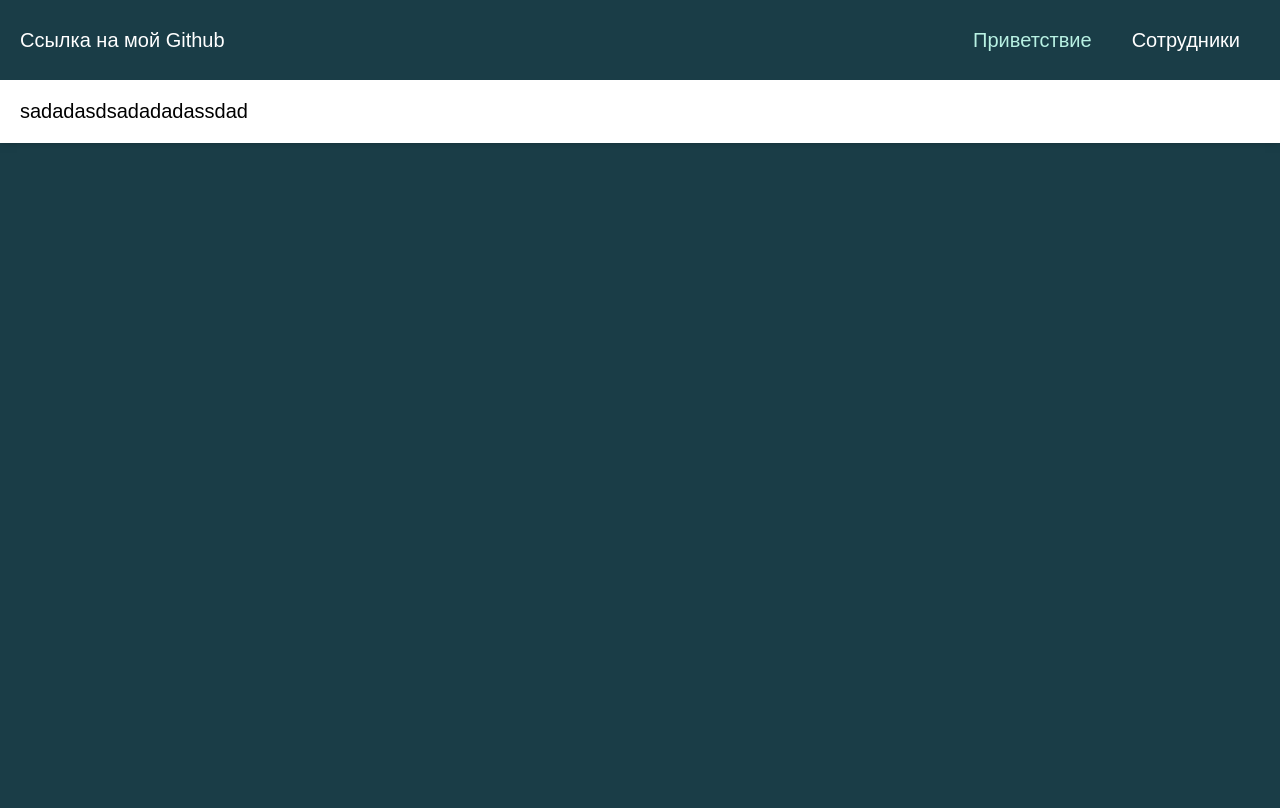
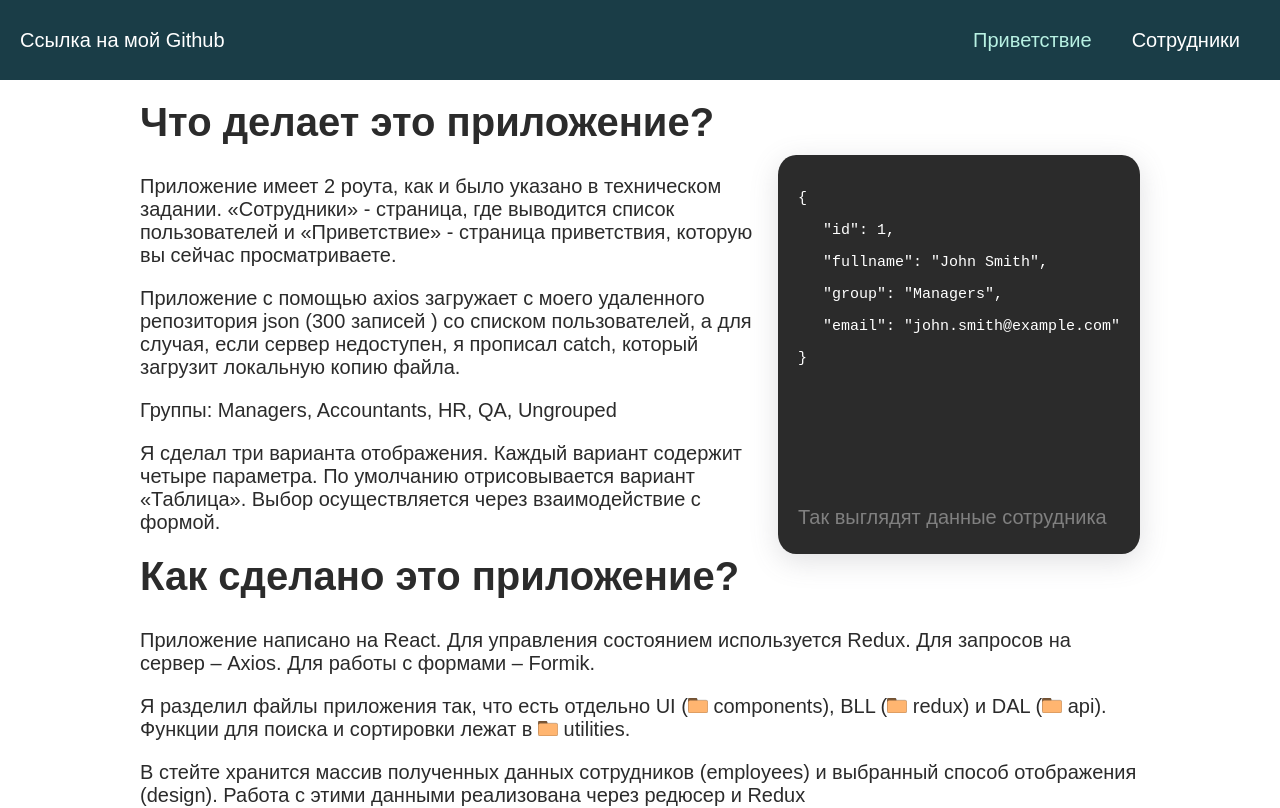
Before and after one commit to nougatcat/test-app, a React (Create React App) app: page /about in a window 1280 px wide. Shown: the top 808 px of the page. Built offline with nearby package versions, Linux system fonts and the light colour scheme.

Commit message:
Страница приветствия и Деление на контейнерную и презентационную компоненты

```diff
--- a/src/App.css
+++ b/src/App.css
@@ -2,7 +2,6 @@
   max-width: 1500px;
   min-width: 800px;
   margin: 0 auto;
-  box-shadow:0px -5px 10px 0px rgba(0, 0, 0, 0.8);
 }
 
 
--- a/src/App.js
+++ b/src/App.js
@@ -3,8 +3,8 @@ import './App.css';
 import { BrowserRouter, Navigate, Route, Routes } from 'react-router-dom';
 import React from 'react';
 import Header from './components/Header/Header';
-import Employees from './components/Employees/Employees';
 import About from './components/About/About';
+import EmployeesContainer from './components/Employees/EmployeesContainer';
 
 function App() {
   return (
@@ -15,7 +15,7 @@ function App() {
         <Routes>
           <Route path='*' element={<div><h1>404 NOT FOUND</h1></div>} />
           <Route path="/" element={<Navigate to="/about" />} />
-          <Route path="/employees" element={<Employees />} />
+          <Route path="/employees" element={<EmployeesContainer />} />
           <Route path="/about" element={<About />} />
         </Routes>
       </div>
--- a/src/components/About/About.jsx
+++ b/src/components/About/About.jsx
@@ -5,8 +5,42 @@ import stateTreePic from '../../images/about/stateTreePic.jpg'
 
 
 const About = (props) => {
+
     return (
-        <div className={css.wrapper}>sadadasdsadadadassdad</div>
+        <div className={css.wrapper}>
+            <h1>Что делает это приложение?</h1>
+            <div className={css.chapter}>
+                <div className={css.chapter__text}>
+                    <p>Приложение имеет 2 роута, как и было указано в техническом задании. «Сотрудники» - страница, где выводится список пользователей и «Приветствие» - страница приветствия, которую вы сейчас просматриваете.</p>
+                    <p>Приложение с помощью axios загружает c моего удаленного репозитория json (300 записей ) со списком пользователей, а для случая, если сервер недоступен, я прописал catch, который загрузит локальную копию файла.</p>
+                    <p>Группы: Managers, Accountants, HR, QA, Ungrouped</p>
+                    <p>Я сделал три варианта отображения. Каждый вариант содержит четыре параметра. По умолчанию отрисовывается вариант «Таблица». Выбор осуществляется через взаимодействие с формой.</p>
+                </div>
+                <div className={css.code}>
+                    <p>&#123;</p>
+                    <p className={css.code__tab}>"id": 1,</p>
+                    <p className={css.code__tab}>"fullname": "John Smith",</p>
+                    <p className={css.code__tab}>"group": "Managers",</p>
+                    <p className={css.code__tab}>"email": "john.smith@example.com"</p>
+                    <p>&#125;</p>
+                    <p className={css.code__description}>Так выглядят данные сотрудника</p>
+                </div>
+            </div>
+            <h1>Как сделано это приложение?</h1>
+            <div className={css.chapter}>
+                <div className={css.chapter__text}>
+                    <p>Приложение написано на React. Для управления состоянием используется Redux. Для запросов на сервер – Axios. Для работы с формами – Formik.</p>
+                    <p>Я разделил файлы приложения так, что есть отдельно UI (<img src={folderPic} alt="folder" className={css.folder}/> components), BLL (<img src={folderPic} alt="folder" className={css.folder}/> redux) и DAL (<img src={folderPic} alt="folder" className={css.folder}/> api). Функции для поиска и сортировки лежат в <img src={folderPic} alt="folder" className={css.folder}/> utilities.</p>
+                    <p>В стейте хранится массив полученных данных сотрудников (employees) и выбранный способ отображения (design). Работа с этими данными реализована через редюсер и Redux</p>
+                </div>
+            </div>
+            <div className={css.pics}>
+                <img src={reactTreePic} alt="react tree" />
+                <p>Компоненты приложения</p>
+                <img src={stateTreePic} alt="" />
+                <p>Дерево состояний</p>
+            </div>
+        </div>
     )
 }
 
--- a/src/components/About/About.module.css
+++ b/src/components/About/About.module.css
@@ -1,3 +1,43 @@
 .wrapper {
     padding: 20px;
+    max-width:1000px;
+    margin: 0 auto;
+    color: rgb(43, 43, 43);
 }
+
+.chapter {
+    display: flex;
+}
+.code {
+    white-space: nowrap;
+    font-size: 15px;
+    font-family: 'Courier New', Courier, monospace;
+    align-items: flex-start;
+    margin-left: 20px;
+    border-radius: 5%;
+    box-shadow: rgba(100, 100, 111, 0.2) 0px 7px 29px 0px;
+    padding: 20px;
+    color: white;
+    background-color: rgb(43, 43, 43);
+    position: relative;
+    .code__tab {
+        padding-left: 25px;
+    }
+    .code__description {
+        position: absolute;
+        bottom: 5px;
+        font: 400 20px sans-serif;
+        color: gray;
+    }
+
+}
+.folder {
+    width: 20px;
+}
+h1 {
+    margin: 0 10px 10px 0;
+    padding: 0;
+}
+.pics {
+    text-align: center;
+}
--- a/src/components/Employees/Employees.jsx
+++ b/src/components/Employees/Employees.jsx
@@ -1,20 +1,10 @@
-import { connect } from 'react-redux'
-import { requestEmployees, setDesign } from '../../redux/employees-reducer'
-import React, { useEffect } from 'react'
+import React from 'react'
 import EmployeesForm from './EmployeesForm'
-import EmployeesCards from './EmployeesCards'
-import EmployeesTable from './EmployeesTable'
-import EmployeesGroups from './EmployeesGroups'
+import EmployeesCards from './EmployeesDesign/EmployeesCards'
+import EmployeesTable from './EmployeesDesign/EmployeesTable'
+import EmployeesGroups from './EmployeesDesign/EmployeesGroups'
 
 const Employees = (props) => {
-
-    useEffect(() => {
-        props.requestEmployees()
-    }, [])
-    useEffect(() => {
-    }, [props.employees])
-    useEffect(() => {
-    }, [props.design])
 
     return (
         <div>
@@ -36,11 +26,4 @@ const Employees = (props) => {
     )
 }
 
-let mapStateToProps = (state) => {
-    return {
-        employees: state.employeesPage.employees,
-        design: state.employeesPage.design
-    }
-}
-
-export default connect(mapStateToProps, { requestEmployees, setDesign })(Employees)
+export default Employees
--- a/src/components/Employees/Employees.module.css
+++ b/src/components/Employees/Employees.module.css
@@ -1,5 +1,5 @@
 .row, .head {
-    display: block;
+    /* display: block; */
     justify-content: space-between;
     height: 20px;
     padding:10px;
--- /dev/null
+++ b/src/components/Employees/EmployeesContainer.jsx
@@ -0,0 +1,29 @@
+import { connect } from 'react-redux'
+import { requestEmployees, setDesign } from '../../redux/employees-reducer'
+import React, { useEffect } from 'react'
+import Employees from './Employees'
+
+const EmployeesContainer = (props) => {
+
+    useEffect(() => {
+        props.requestEmployees()
+    }, [])
+    useEffect(() => {
+    }, [props.employees])
+    useEffect(() => {
+    }, [props.design])
+
+    return (
+        <Employees employees={props.employees} design={props.design}
+            requestEmployees={props.requestEmployees} setDesign={props.setDesign}/>
+    )
+}
+
+let mapStateToProps = (state) => {
+    return {
+        employees: state.employeesPage.employees,
+        design: state.employeesPage.design
+    }
+}
+
+export default connect(mapStateToProps, { requestEmployees, setDesign })(EmployeesContainer)
--- a/src/components/Employees/EmployeesCards.jsx
+++ b/src/components/Employees/EmployeesDesign/EmployeesCards.jsx
@@ -1,5 +1,5 @@
-import css from './Employees.module.css'
-import userPhoto from '../../images/user.webp'
+import css from '../Employees.module.css'
+import userPhoto from '../../../images/user.webp'
 
 const EmployeeCard = (props) => {
     return (
--- a/src/components/Employees/EmployeesGroups.jsx
+++ b/src/components/Employees/EmployeesDesign/EmployeesGroups.jsx
@@ -1,4 +1,4 @@
-import css from './Employees.module.css'
+import css from '../Employees.module.css'
 
 const EmployeeGroup = (props) => {
     return (
--- a/src/components/Employees/EmployeesTable.jsx
+++ b/src/components/Employees/EmployeesDesign/EmployeesTable.jsx
@@ -1,4 +1,4 @@
-import css from './Employees.module.css'
+import css from '../Employees.module.css'
 
 const EmployeeRow = (props) => {
     return (
```
Also changed, not shown: src/redux/employees-reducer.js (+1 -6 lines), src/images/about/folderPic.svg, src/images/about/reactTreePic.svg.
